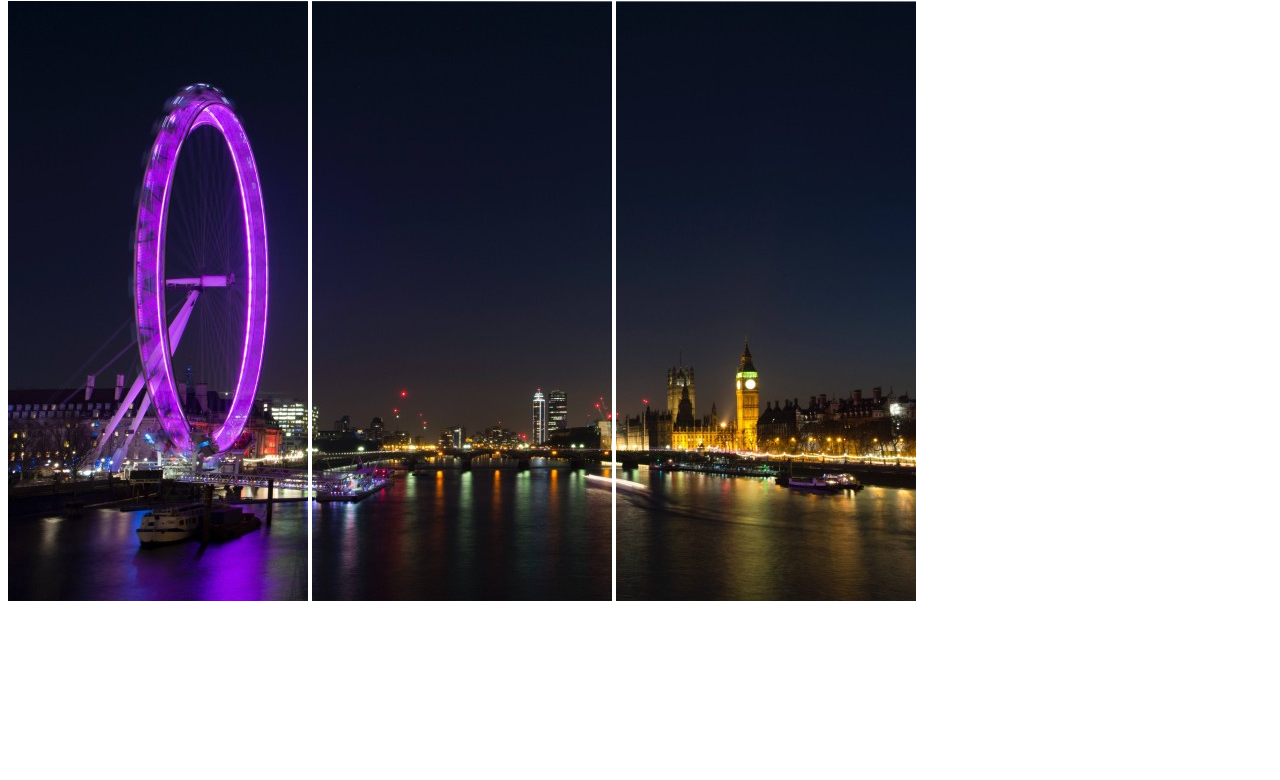
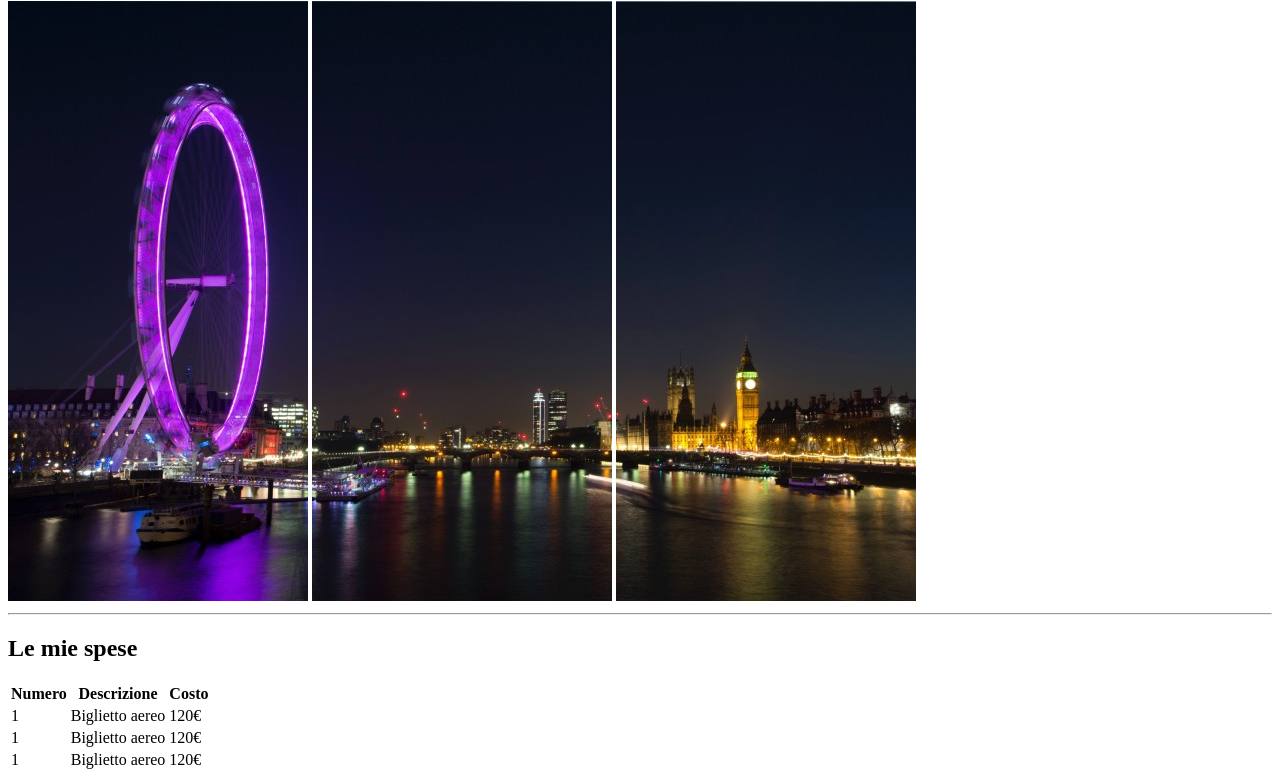
Before and after one commit to iacopobuffoni/html-london-trip, a plain HTML site: page index.html in a window 1280 px wide. Shown: the part 79-859 px from the top of the page. Before the commit the page ends 800 px from the top, so only its background shows below. Drawn offline with Linux system fonts and the light colour scheme.

Commit message:
Main complete

```diff
--- a/index.html
+++ b/index.html
@@ -7,11 +7,43 @@
     <title> Viaggio a Londra </title>
 </head>
 <body>
-    <header>
+    <header> <!-- Parte iniziale -->
         <h1> Il mio Viaggio a Londra </h1>
         <img src="img/img1.jpg" alt="">
         <img src="img/img2.jpg" alt="">
         <img src="img/img3.jpg" alt="">
+        <hr>
     </header>
+    <main> <!-- Parte centrale -->
+        <section> <!-- Spese -->
+            <h2> Le mie spese </h2>
+            <table>
+                <thead> <!-- Titoli colonne tabella -->
+                    <tr>
+                        <th><strong> Numero </strong></th>
+                        <th><strong> Descrizione </strong></th>
+                        <th><strong> Costo </strong></th>
+                    </tr>
+                </thead>
+                <tbody> <!-- Contenuto tabella -->
+                    <tr> <!-- 1 riga -->
+                        <td> 1 </td>
+                        <td> Biglietto aereo </td>
+                        <td> 120€ </td>
+                    </tr>
+                    <tr> <!-- 2 riga -->
+                        <td> 1 </td>
+                        <td> Biglietto aereo </td>
+                        <td> 120€ </td>
+                    </tr>
+                    <tr> <!-- 3 riga -->
+                        <td> 1 </td>
+                        <td> Biglietto aereo </td>
+                        <td> 120€ </td>
+                    </tr>
+                </tbody>
+            </table>
+        </section>
+    </main>
 </body>
 </html>
```
